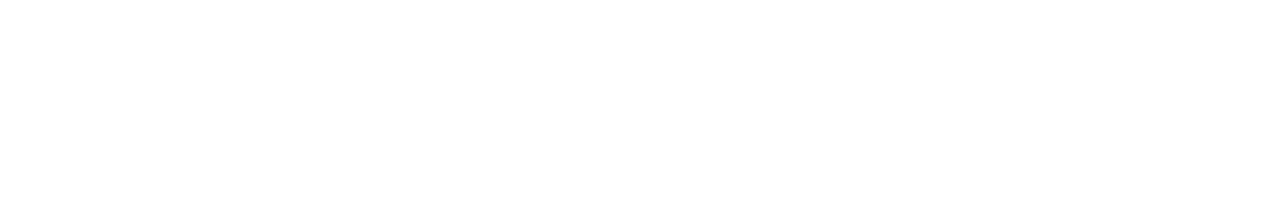
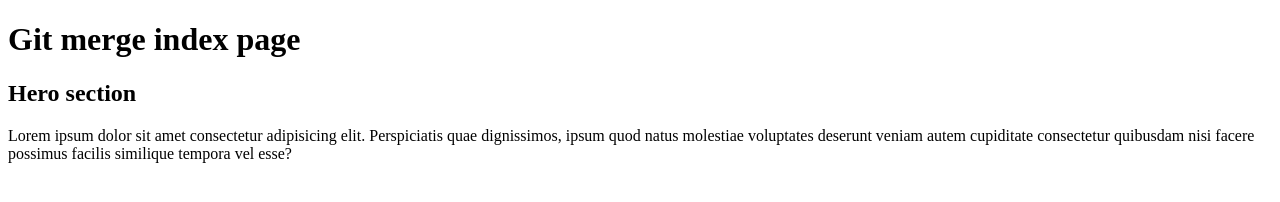
Before and after one commit to sachinvm994/mergingexample, a plain HTML site: page index.html in a window 1280 px wide. Drawn offline with Linux system fonts and the light colour scheme.

Commit message:
added pargraph and section in index page

```diff
--- a/index.html
+++ b/index.html
@@ -6,6 +6,14 @@
     <title>Document</title>
 </head>
 <body>
-
+    <header></header>
+    <main>
+        <h1>Git merge index page</h1>
+        <section class="hero">
+            <h2>Hero section</h2>
+            <p>Lorem ipsum dolor sit amet consectetur adipisicing elit. Perspiciatis quae dignissimos, ipsum quod natus molestiae voluptates deserunt veniam autem cupiditate consectetur quibusdam nisi facere possimus facilis similique tempora vel esse?</p>
+        </section>
+    </main>
+    <footer></footer>
 </body>
 </html>
```
Also changed, not shown: about.html (added, +11 -0 lines).
